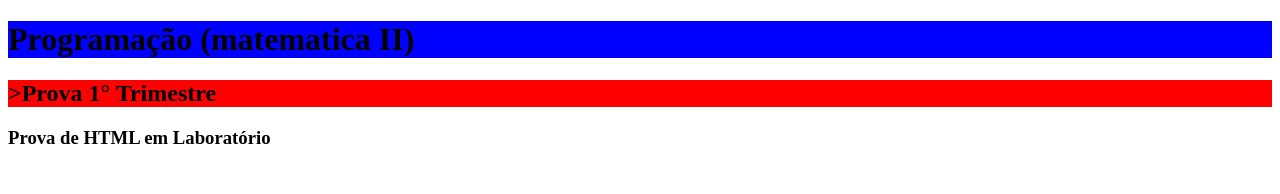
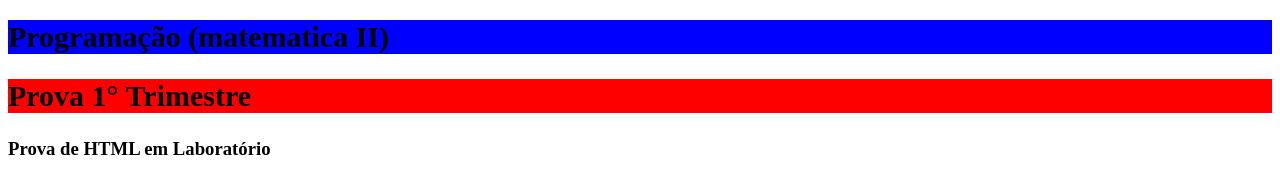
Before and after one commit to Luca5Febraio/Prova, a plain HTML site: page index.html in a window 1280 px wide. Drawn offline with Linux system fonts and the light colour scheme.

Commit message:
Update index.html

```diff
--- a/index.html
+++ b/index.html
@@ -7,14 +7,19 @@
      h1 {
       background-color: blue;
       color: black;
+      backgroung-size: 30px;
+      font-size: 30px;
      }
      h2 {
       background-color: red;
       color: black;
+      backgroung-size: 30px;
+      font-size: 30px;
+     }
     </style>
   </head>
    <body>
     <h1><strong>Programação (matematica II)</strong></h1>
-    <h2><strong>>Prova 1° Trimestre</strong></h2>
+    <h2><strong>Prova 1° Trimestre</strong></h2>
     <h3><strong>Prova de HTML em Laboratório</strong></h3>
    </body>
```
